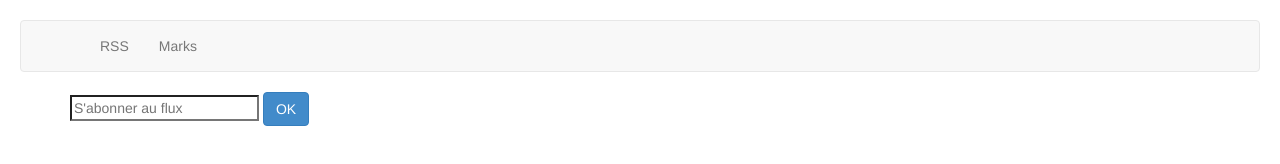
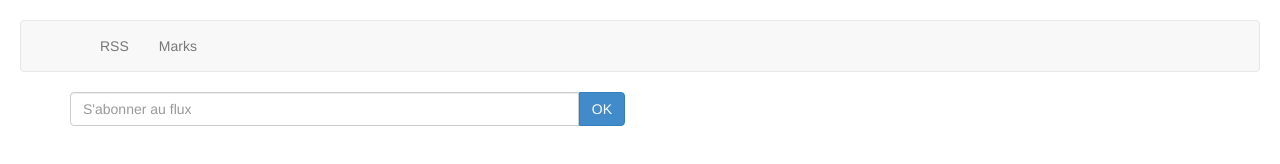
Before and after one commit to bamthomas/myrefs, a plain HTML site: page myrefs/site/static/index.html in a window 1280 px wide. Drawn offline with Linux system fonts and the light colour scheme; no server answers.

Commit message:
adding bootstrap input group

```diff
--- a/myrefs/site/static/index.html
+++ b/myrefs/site/static/index.html
@@ -29,8 +29,19 @@
 
 <div id="page" class="container">
     <div id="rss" class="content">
-        <input id="new_feed_input" placeholder="S'abonner au flux" autofocus>
-        <button type="button" class="btn btn-primary new-rss-btn" data-toggle="button">OK</button>
+        <div class="row">
+            <div class="col-lg-6">
+                <div class="input-group">
+                    <input type="text" id="new_feed_input" placeholder="S'abonner au flux" class="form-control">
+                        <span class="input-group-btn">
+                           <button type="button" class="new-rss-btn btn btn-primary">OK</button>
+                       </span>
+                </div>
+            </div>
+        </div>
+        <div class="row">
+            <div id="rssfeeds"></div>
+        </div>
     </div>
     <div id="marks" class="content">Mes marks</div>
 </div>
--- a/myrefs/site/static/js/app.js
+++ b/myrefs/site/static/js/app.js
@@ -44,7 +44,7 @@ var app = app || {};
             $('ul', this.el).append("<li>" + rssFeed.get('url') + "</li>");
         },
         render: function () {
-            $(this.el).append("<ul></ul>");
+            $(this.el).find('#rssfeeds').append("<ul></ul>");
             var self = this;
             _(this.model.models).each(function (rssFeed) {
                 self.appendRssFeed(rssFeed);
```
